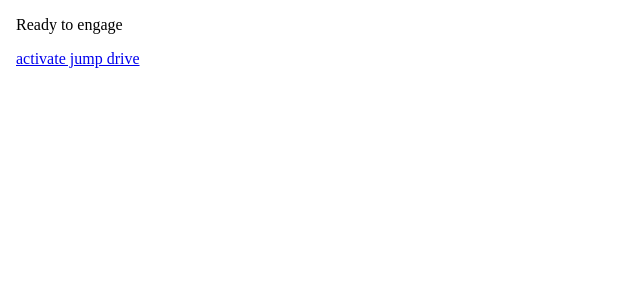
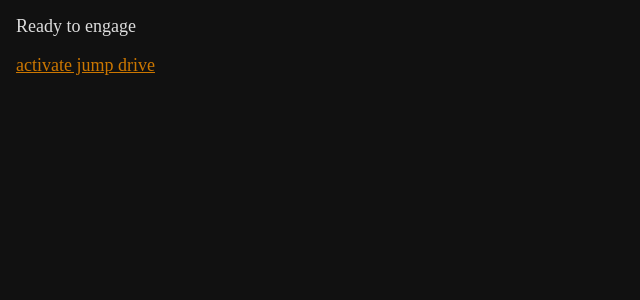
Before and after one commit to pgscandeias/readytoengage, a Vue app: page / in a window 1280 px wide. Shown: the top 300 px of the page, without its empty margins (0-640 px from the left). Built offline with nearby package versions, Linux system fonts and the light colour scheme.

Commit message:
Dark mode

```diff
--- a/src/App.vue
+++ b/src/App.vue
@@ -7,6 +7,12 @@
 <style lang="scss">
 body {
   margin: 1rem;
+  background: #111;
+  color: #ddd;
+  font-size: 18px;
+}
+a {
+  color: #c70;
 }
 #app {
   -webkit-font-smoothing: antialiased;
```
